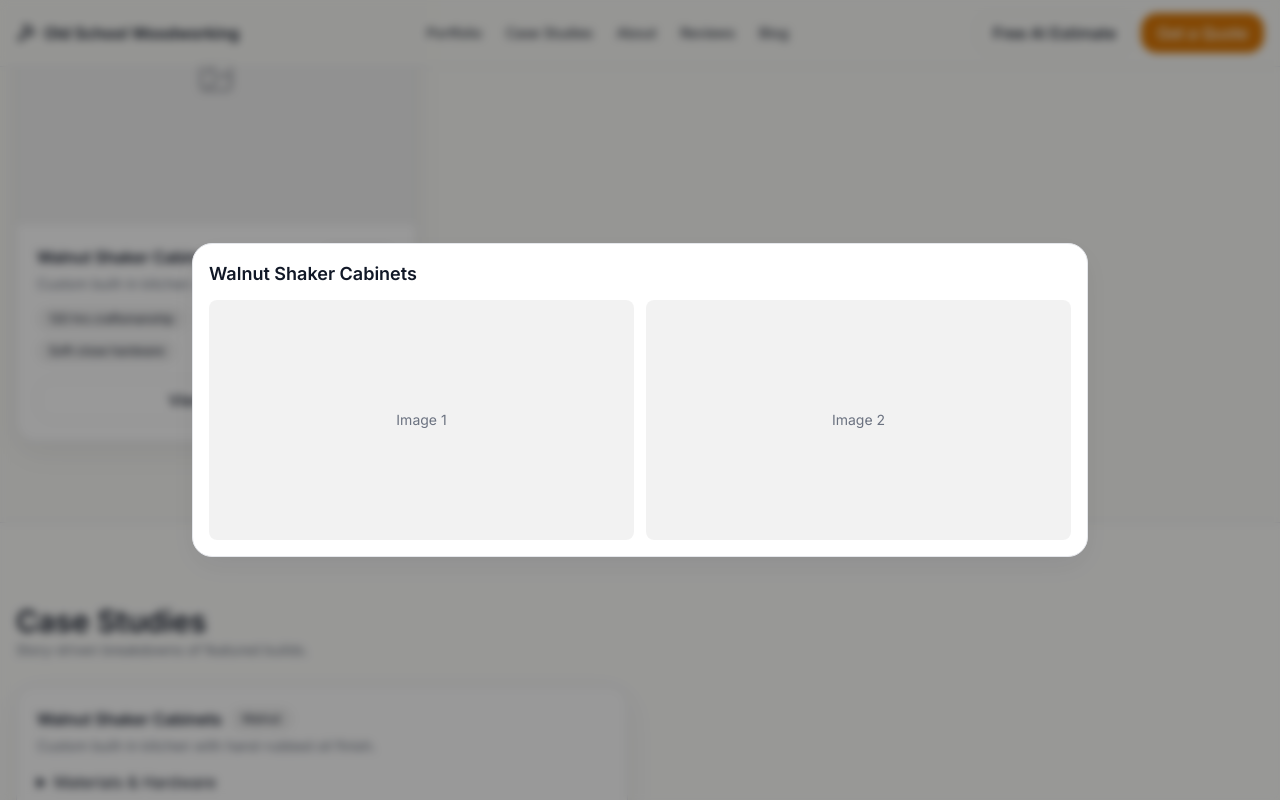
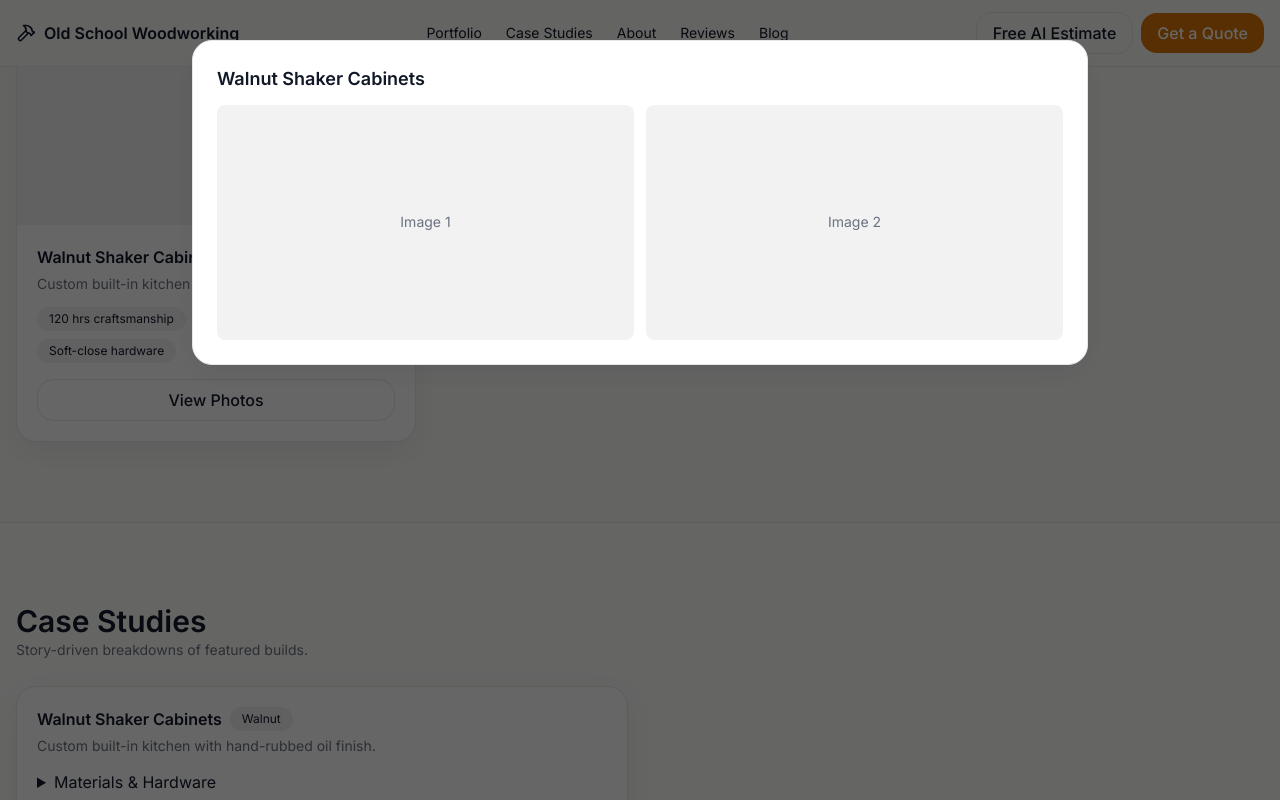
Before and after one commit to oceanasrat/OldSchool-Woodworking-Cabinetry, a React (Vite) app: page / in a window 1280 px wide. Both pictures are taken after a click on the button "View Photos". Shown: the part 1005-1805 px from the top of the page. Built offline with nearby package versions, Linux system fonts and the light colour scheme.

Commit message:
Refactor Modal component for improved structure

```diff
--- a/src/App.tsx
+++ b/src/App.tsx
@@ -11,14 +11,27 @@ function Stars({ count=5 }: { count?: number }) {
   )
 }
 
-function Modal({open,onClose,children}:{open:boolean,onClose:()=>void,children:React.ReactNode}){
-  if(!open) return null
+function Modal({
+  open,
+  onClose,
+  children,
+}: { open: boolean; onClose: () => void; children: React.ReactNode }) {
+  if (!open) return null
   return (
-    <div className="fixed inset-0 z-50 bg-black/40 backdrop-blur-sm grid place-items-center p-4" onClick={onClose}>
-      <div className="max-w-4xl w-full card p-4" onClick={e=>e.stopPropagation()}>{children}</div>
+    <div className="fixed inset-0 z-50">
+      {/* dim background */}
+      <div className="absolute inset-0 bg-black/60" onClick={onClose} />
+      {/* sheet container */}
+      <div className="absolute inset-x-0 top-0 bottom-0 sm:inset-y-10 sm:mx-auto sm:max-w-4xl">
+        {/* content: full-height on mobile, auto on desktop */}
+        <div className="h-[100dvh] sm:h-auto bg-surface border border-border shadow-soft rounded-none sm:rounded-2xl overflow-auto">
+          <div className="p-4 sm:p-6">{children}</div>
+        </div>
+      </div>
     </div>
   )
 }
+
 
 export default function App(){
   const { site, projects, testimonials, blog } = useData()
```
